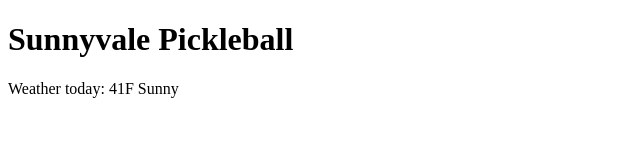
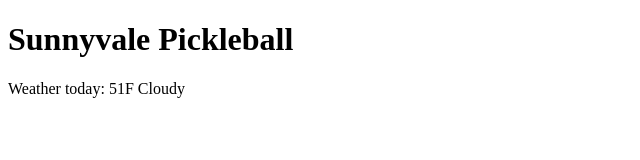
Before and after one commit to JimLiu0/sunnyvale-pickleball-weather, a plain HTML site: page index.html in a window 1280 px wide. Shown: the full height of the page, 0-640 px from the left. Drawn offline with Linux system fonts and the light colour scheme.

Commit message:
Update weather metadata

```diff
--- a/index.html
+++ b/index.html
@@ -5,14 +5,14 @@
     <meta name="viewport" content="width=device-width, initial-scale=1.0" />
     <title>Sunnyvale Pickleball</title>
     <meta property="og:title" content="Sunnyvale Pickleball" />
-    <meta property="og:description" content="Weather today: 41F Sunny" />
+    <meta property="og:description" content="Weather today: 51F Cloudy" />
     <meta property="og:type" content="website" />
     <meta property="og:url" content="https://JimLiu0.github.io/sunnyvale-pickleball-weather/" />
   </head>
   <body>
     <main>
       <h1>Sunnyvale Pickleball</h1>
-      <p>Weather today: 41F Sunny</p>
+      <p>Weather today: 51F Cloudy</p>
     </main>
   </body>
 </html>
```
Also changed, not shown: thursday/index.html (+2 -2 lines), tuesday/index.html (+2 -2 lines).
